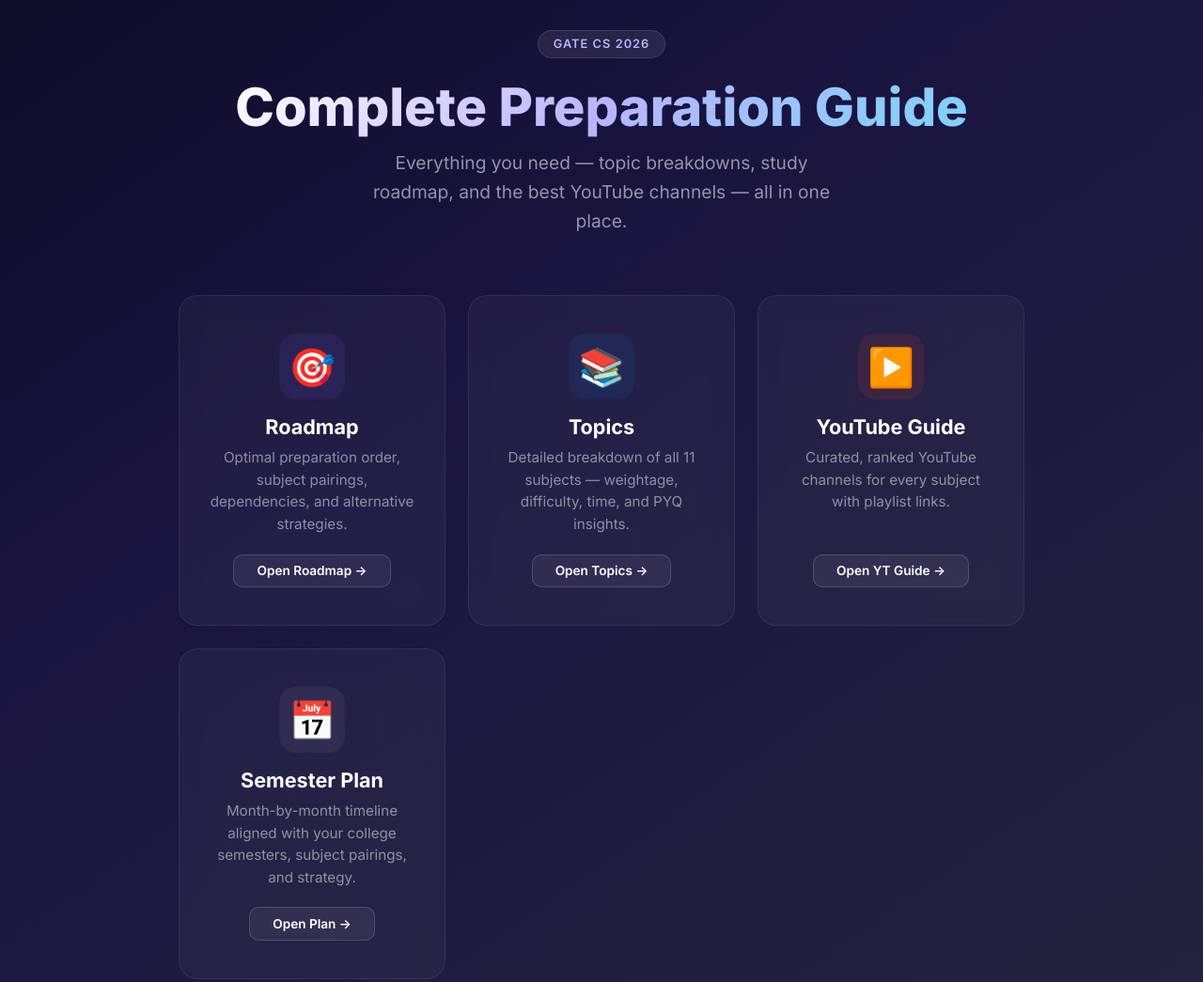
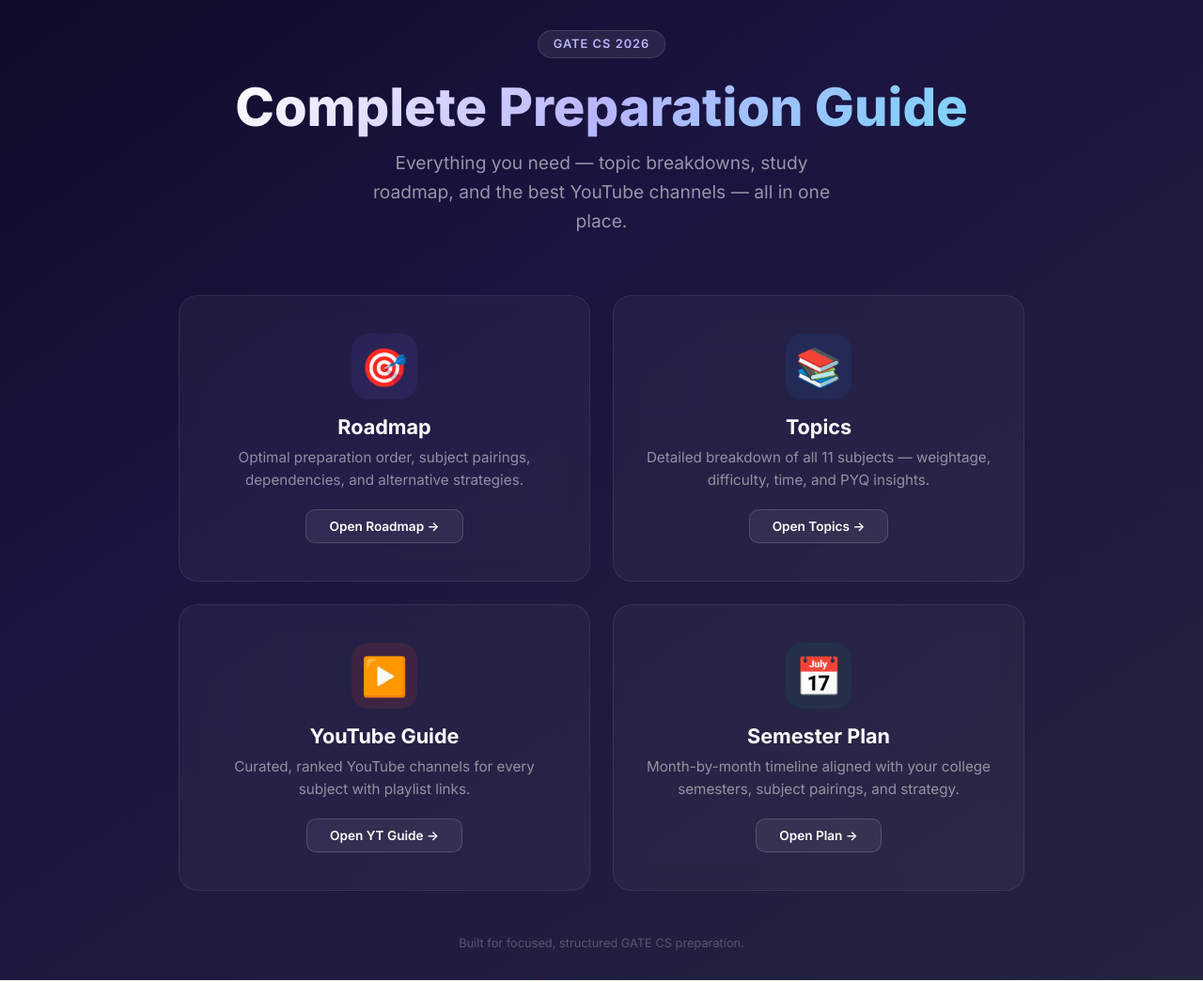
Before and after one commit to DharmikP69/GATE, a plain HTML site: page index.html in a window 1280 px wide. Shown: the top 1045 px of the page at 94% size. Drawn offline with Linux system fonts and the light colour scheme.

Commit message:
Update index.html

```diff
--- a/index.html
+++ b/index.html
@@ -82,7 +82,7 @@
     /* === Cards Grid === */
     .cards {
       display: grid;
-      grid-template-columns: repeat(3, 1fr);
+      grid-template-columns: repeat(2, 1fr);
       gap: clamp(1rem, 2.5vw, 1.5rem);
       max-width: 900px;
       width: 100%;
@@ -141,6 +141,10 @@
       background: linear-gradient(90deg, #c0392b, #e74c3c);
     }
 
+    .card-plan::before {
+      background: linear-gradient(90deg, #0F6E56, #2ecc71);
+    }
+
     .card-icon {
       font-size: 2.5rem;
       margin-bottom: 1rem;
@@ -164,6 +168,10 @@
     .card-yt .card-icon {
       background: rgba(192, 57, 43, 0.15);
     }
+
+    .card-plan .card-icon {
+      background: rgba(15, 110, 86, 0.15);
+   }
 
     .card h2 {
       font-size: clamp(1.1rem, 2.5vw, 1.35rem);
```
